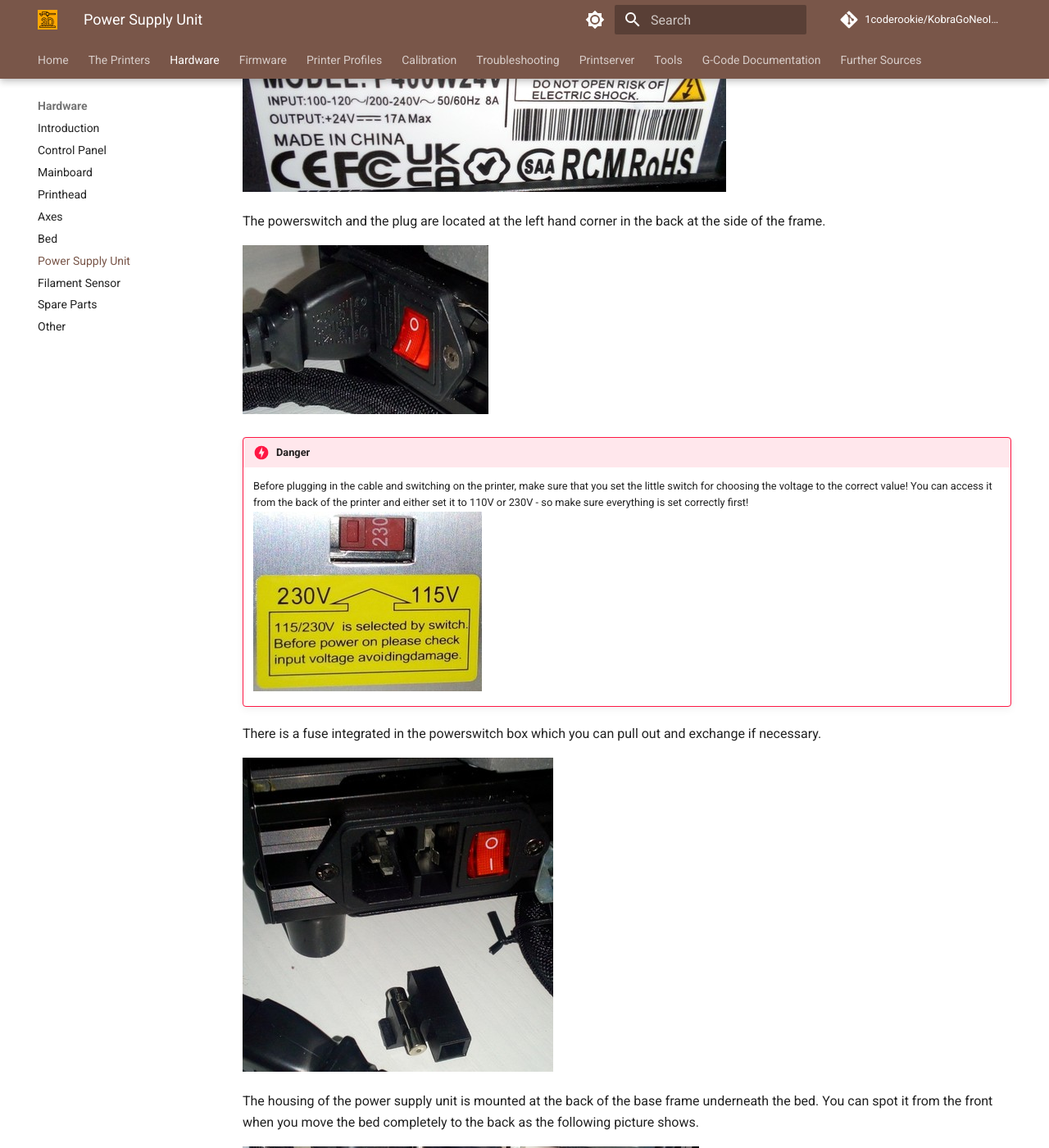
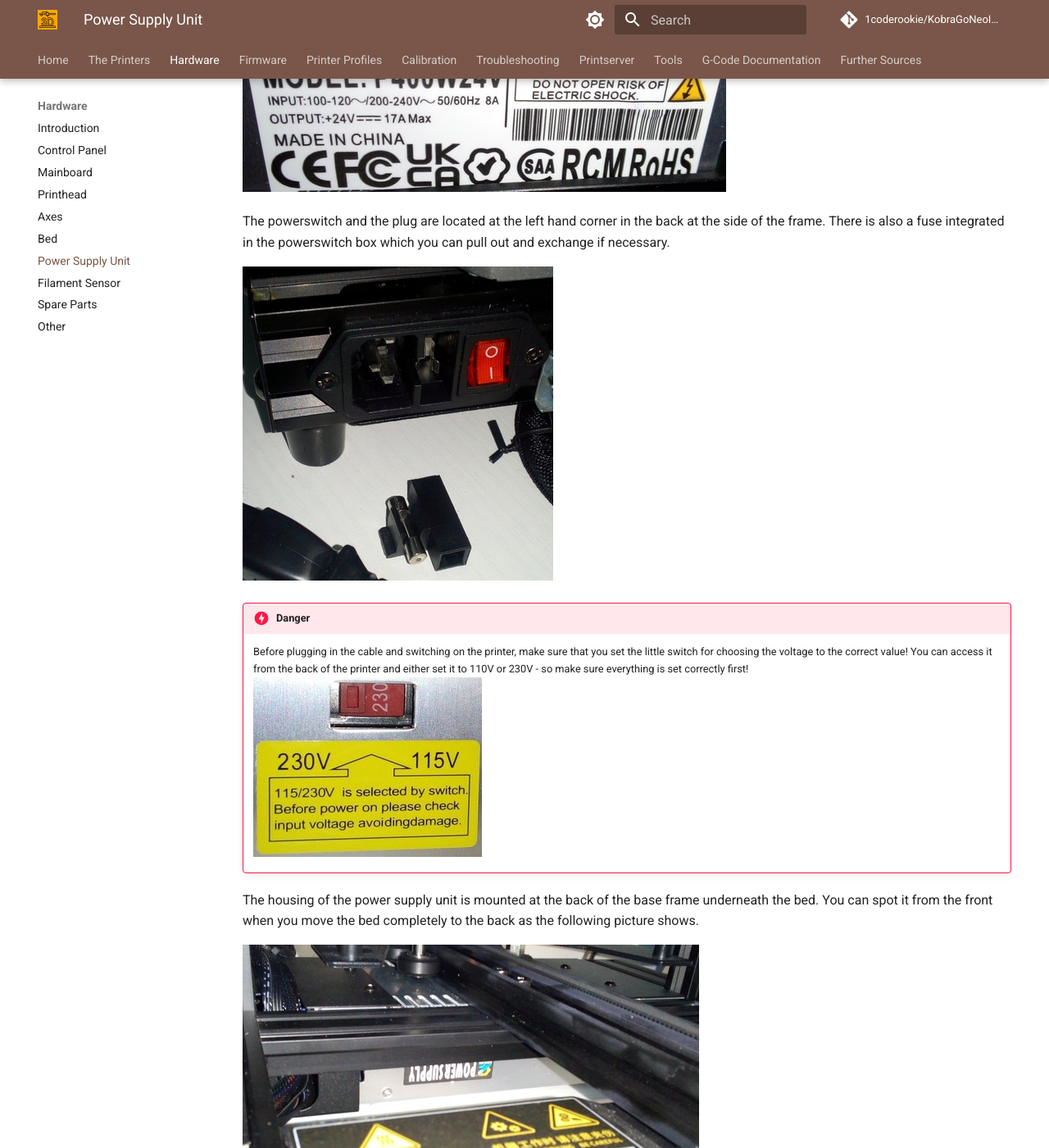
Before and after one commit to 1coderookie/KobraGoNeoInsights, an MkDocs documentation site: the page built from docs/hardware/powersupply.md, in a window 1280 px wide and 1400 px high, scrolled down 695 px. Shown: the whole window at 82% size. Built offline with MkDocs 1.6.1 and Material for MkDocs 9.7.7, drawn with Linux system fonts in a browser that asks for light colours; comment, search, counter and statistics services are not loaded.

Commit message:
Update powersupply.md

```diff
--- a/docs/hardware/powersupply.md
+++ b/docs/hardware/powersupply.md
@@ -6,17 +6,13 @@ The printer comes with a 400W power supply unit which can take 110V and 230V as
 ![Sticker power supply front](../assets/images/powersupply_label_web.jpg)
 ![Sticker power supply itself](../assets/images/psu_label_web.jpg)
 
-The powerswitch and the plug are located at the left hand corner in the back at the side of the frame.
+The powerswitch and the plug are located at the left hand corner in the back at the side of the frame. There is also a fuse integrated in the powerswitch box which you can pull out and exchange if necessary.
 
-![Powerswitch](../assets/images/powerswitch_web.jpg)
+![Powerswitch and fuse location](../assets/images/printer_fuse_web.jpg)
 
 !!! danger
 
     Before plugging in the cable and switching on the printer, make sure that you set the little switch for choosing the voltage to the correct value! You can access it from the back of the printer and either set it to 110V or 230V - so make sure everything is set correctly first! <br> ![Voltage switch](../assets/images/powersupply_voltage-switch_web.jpg)
-
-There is a fuse integrated in the powerswitch box which you can pull out and exchange if necessary.
-
-![Fuse location](../assets/images/printer_fuse_web.jpg)
 
 The housing of the power supply unit is mounted at the back of the base frame underneath the bed. You can spot it from the front when you move the bed completely to the back as the following picture shows.
 
```
